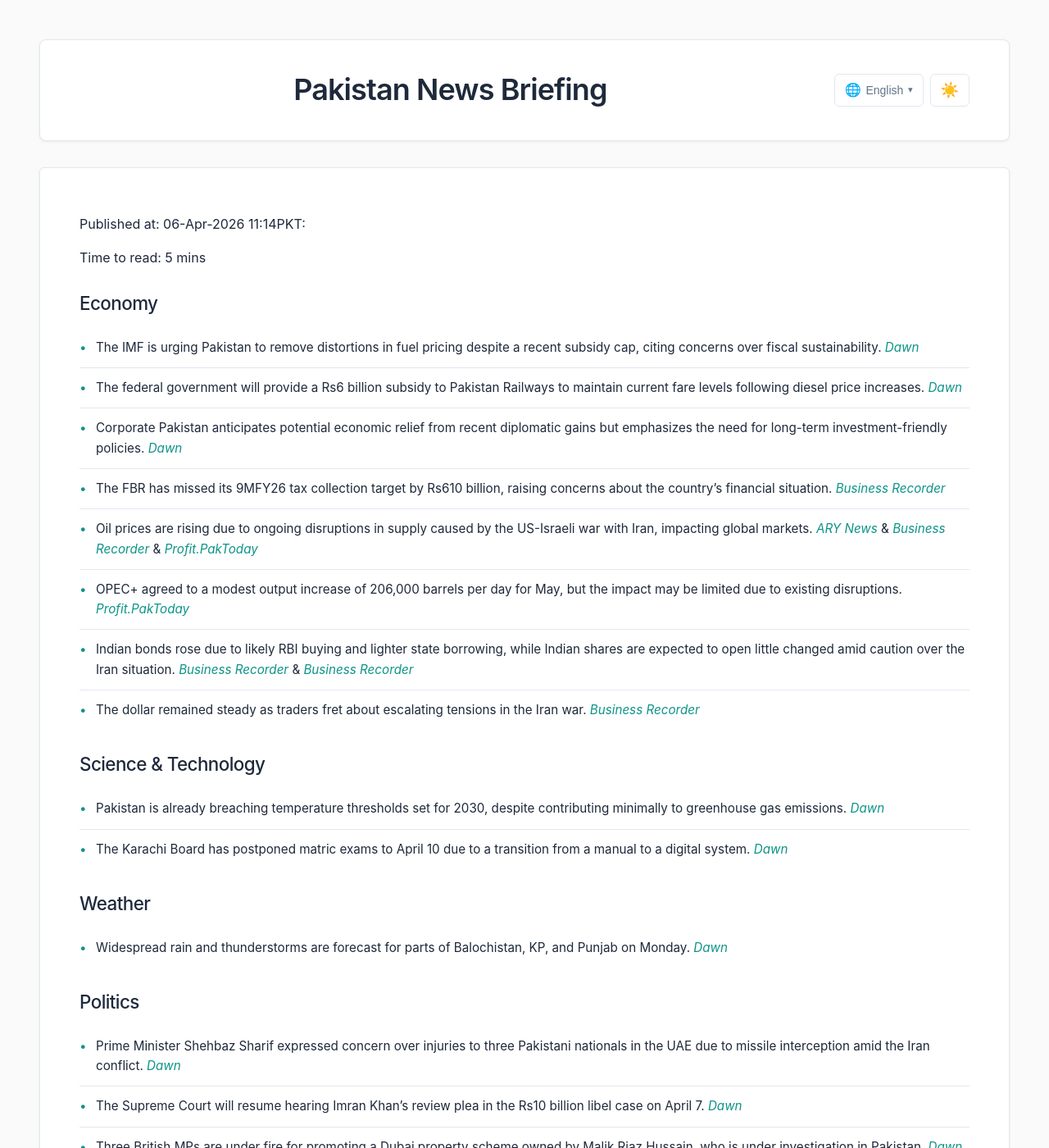
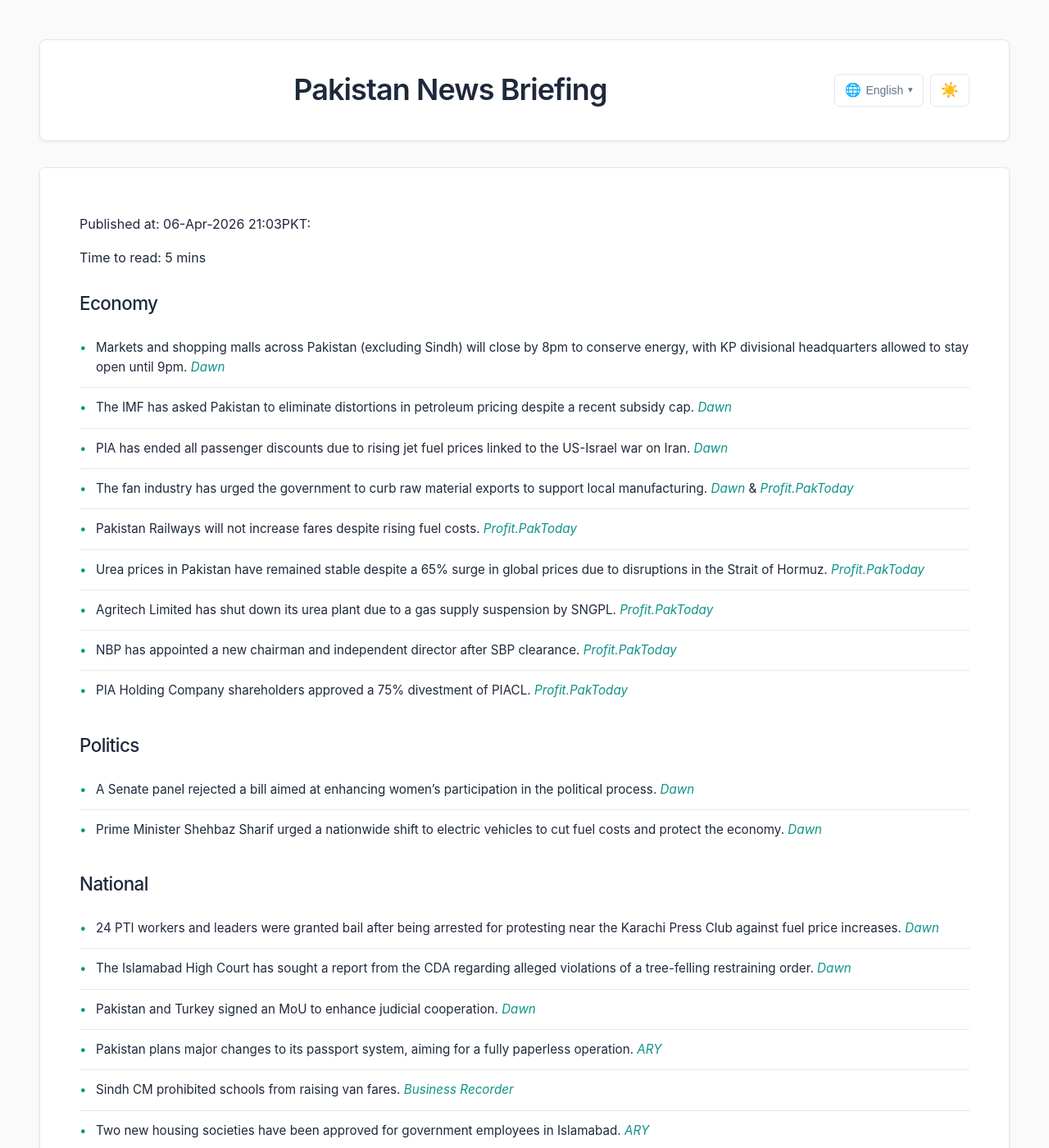
Before and after one commit to zsubzwary/news, a Jekyll site: the page built from en/index.md, in a window 1280 px wide and 1400 px high. Shown: the whole window at 82% size. Built offline with Jekyll 4.4.1, drawn with Linux system fonts in a browser that asks for light colours; some web fonts are replaced; some of the changed text lies outside the part shown.

Commit message:
DateTime; 2026-04-06T16:03:09.987Z

```diff
--- a/en/index.md
+++ b/en/index.md
@@ -4,68 +4,70 @@ title: Pakistan News Briefing
 lang: en
 ---
 
-Published at: 06-Apr-2026 11:14PKT:
+Published at: 06-Apr-2026 21:03PKT:
 
 Time to read: 5 mins
 
 ### Economy
-- The IMF is urging Pakistan to remove distortions in fuel pricing despite a recent subsidy cap, citing concerns over fiscal sustainability. *[Dawn](https://www.dawn.com/news/1988914/imf-asks-pakistan-to-remove-fuel-price-distortions-amid-subsidy-pressures)*
-- The federal government will provide a Rs6 billion subsidy to Pakistan Railways to maintain current fare levels following diesel price increases. *[Dawn](https://www.dawn.com/news/1988953/railways-fares-to-remain-unchanged-for-three-months-after-govt-subsidy-in-punjab)*
-- Corporate Pakistan anticipates potential economic relief from recent diplomatic gains but emphasizes the need for long-term investment-friendly policies. *[Dawn](https://www.dawn.com/news/1989028/corporate-hopes-amid-global-tensions)*
-- The FBR has missed its 9MFY26 tax collection target by Rs610 billion, raising concerns about the country's financial situation. *[Business Recorder](https://www.brecorder.com/news/40414928/country-nearing-a-financial-emergency)*
-- Oil prices are rising due to ongoing disruptions in supply caused by the US-Israeli war with Iran, impacting global markets. *[ARY News](https://arynews.tv/oil-prices-rise-as-iran-war-continues-to-disrupt-supply)* & *[Business Recorder](https://www.brecorder.com/news/40414967/oil-prices-rise-as-us-israel-war-with-iran-continues-to-disrupt-supply)* & *[Profit.PakToday](https://profit.pakistantoday.com.pk/2026/04/06/oil-rises-over-110-as-us-israel-war-with-iran-continues-to-disrupt-supply/)*
-- OPEC+ agreed to a modest output increase of 206,000 barrels per day for May, but the impact may be limited due to existing disruptions. *[Profit.PakToday](https://profit.pakistantoday.com.pk/2026/04/06/opec-agrees-to-boost-oil-output-when-strait-of-hormuz-reopens/)*
-- Indian bonds rose due to likely RBI buying and lighter state borrowing, while Indian shares are expected to open little changed amid caution over the Iran situation. *[Business Recorder](https://www.brecorder.com/news/40414977/india-bonds-rise-as-likely-rbi-buying-lighter-state-borrowing-aid-sentiment)* & *[Business Recorder](https://www.brecorder.com/news/40414970/indian-shares-seen-muted-on-caution-over-trumps-iran-threat-banks-in-focus)*
-- The dollar remained steady as traders fret about escalating tensions in the Iran war. *[Business Recorder](https://www.brecorder.com/news/40414969/dollar-steady-as-traders-fret-about-escalating-iran-war)*
+- Markets and shopping malls across Pakistan (excluding Sindh) will close by 8pm to conserve energy, with KP divisional headquarters allowed to stay open until 9pm. *[Dawn](https://www.dawn.com/news/1989178/markets-malls-to-close-at-8pm-across-country-except-sindh-to-conserve-energy)*
+- The IMF has asked Pakistan to eliminate distortions in petroleum pricing despite a recent subsidy cap. *[Dawn](https://www.dawn.com/news/1988914/imf-asks-pakistan-to-remove-fuel-price-distortions-amid-subsidy-pressures)*
+- PIA has ended all passenger discounts due to rising jet fuel prices linked to the US-Israel war on Iran. *[Dawn](https://www.dawn.com/news/1989134/pia-cuts-operations-ends-discounts-amid-rise-in-jet-fuel-prices-due-to-war-on-iran)*
+- The fan industry has urged the government to curb raw material exports to support local manufacturing. *[Dawn](https://www.dawn.com/news/1989122/representatives-from-pakistans-fan-industry-seek-policy-interventions-during-meeting-with-finmin)* & *[Profit.PakToday](https://profit.pakistantoday.com.pk/2026/04/06/fan-industry-urges-curbs-on-raw-material-exports-to-support-local-manufacturing/)*
+- Pakistan Railways will not increase fares despite rising fuel costs. *[Profit.PakToday](https://profit.pakistantoday.com.pk/2026/04/06/pakistan-railways-to-keep-fares-unchanged-amid-fuel-cost-pressures/)*
+- Urea prices in Pakistan have remained stable despite a 65% surge in global prices due to disruptions in the Strait of Hormuz. *[Profit.PakToday](https://profit.pakistantoday.com.pk/2026/04/06/pakistans-urea-holds-steady-as-global-prices-surge-65-amid-hormuz-disruption/)*
+- Agritech Limited has shut down its urea plant due to a gas supply suspension by SNGPL. *[Profit.PakToday](https://profit.pakistantoday.com.pk/2026/04/06/agritech-shuts-urea-plant-after-gas-supply-suspension-by-sngpl/)*
+- NBP has appointed a new chairman and independent director after SBP clearance. *[Profit.PakToday](https://profit.pakistantoday.com.pk/2026/04/06/national-bank-of-pakistan-appoints-chairman-after-sbp-clearance/)*
+- PIA Holding Company shareholders approved a 75% divestment of PIACL. *[Profit.PakToday](https://profit.pakistantoday.com.pk/2026/04/06/pia-holding-company-shareholders-approve-75-divestment-of-piacl/)*
+
+### Politics
+- A Senate panel rejected a bill aimed at enhancing women’s participation in the political process. *[Dawn](https://www.dawn.com/news/1989153/senate-panel-rejects-bill-seeking-to-enhance-womens-participation-in-politcal-process)*
+- Prime Minister Shehbaz Sharif urged a nationwide shift to electric vehicles to cut fuel costs and protect the economy. *[Dawn](https://www.dawn.com/news/1989149/pm-shehbaz-urges-nationwide-shift-to-electric-vehicles-to-cut-fuel-costs-protect-economy)*
+
+### National
+- 24 PTI workers and leaders were granted bail after being arrested for protesting near the Karachi Press Club against fuel price increases. *[Dawn](https://www.dawn.com/news/1989159/judicial-magistrate-grants-bail-to-pti-protesters-arrested-for-demonstrating-near-karachi-press-club)*
+- The Islamabad High Court has sought a report from the CDA regarding alleged violations of a tree-felling restraining order. *[Dawn](https://www.dawn.com/news/1989105/ihc-seeks-report-from-cda-over-alleged-violation-of-tree-felling-restraining-order)*
+- Pakistan and Turkey signed an MoU to enhance judicial cooperation. *[Dawn](https://www.dawn.com/news/1989111/pakistan-turkiye-sign-mou-in-bid-to-enhance-judicial-cooperation)*
+- Pakistan plans major changes to its passport system, aiming for a fully paperless operation. *[ARY](https://arynews.tv/pakistan-to-make-passport-system-paperless/)*
+- Sindh CM prohibited schools from raising van fares. *[Business Recorder](https://www.brecorder.com/news/40415034/sindh-cm-prohibits-schools-from-raising-van-fares)*
+- Two new housing societies have been approved for government employees in Islamabad. *[ARY](https://arynews.tv/two-housing-societies-approved-for-govt-employees/)*
+
+### International
+- The Foreign Office neither confirmed nor denied reports of Pakistan proposing a framework to end the US-Israel war on Iran. *[Dawn](https://www.dawn.com/news/1989118/peace-process-ongoing-fo-neither-confirms-nor-denies-reports-of-pakistan-proposing-framework-to-end-iran-war)*
+- Three Pakistani nationals were injured in the UAE during an incident involving a missile interception amid the Iran conflict. *[Dawn](https://www.dawn.com/news/1989058/pm-shehbaz-deeply-concerned-after-3-pakistani-nationals-injured-in-uae-amid-iran-conflict)*
+- US Democratic lawmakers visited Cuba and called on Donald Trump to “bring the rhetoric down”. *[Dawn](https://www.dawn.com/news/1989141/us-democratic-lawmakers-visit-cuba-call-on-trump-to-bring-the-rhetoric-down)*
+- Myanmar’s new president, Min Aung Hlaing, faces a genocide complaint in Indonesia. *[Dawn](https://www.dawn.com/news/1989131/myanmars-new-president-min-aung-hlaing-faces-genocide-complaint-in-indonesia)*
+- South Korea believes Kim Jong Un’s daughter is being positioned as his successor. *[Dawn](https://www.dawn.com/news/1989088/south-korea-says-credible-intelligence-indicates-kim-jong-uns-daughter-is-his-successor)*
+- Iran rejected a ceasefire proposal and wants a lasting end to the war. *[Business Recorder](https://www.brecorder.com/news/40415037/iran-rejects-ceasefire-as-deadline-nears-on-trump-hell-ultimatum)*
+- Israel struck Iran’s petrochemical complex at Asaluyeh. *[Business Recorder](https://www.brecorder.com/news/40415029/israel-strikes-irans-petrochemical-complex-at-asaluyeh-defence-minister-says)*
+- UAE says the use of the Strait of Hormuz must be guaranteed in any US-Iran deal. *[Business Recorder](https://www.brecorder.com/news/40415019/eu-chief-says-targeting-civilian-infrastructure-illegal)*
+
+### Weather
+- The PDMA issued a flood advisory for several districts in Khyber Pakhtunkhwa, anticipating low to medium-level flooding in the Kabul River. *[Dawn](https://www.dawn.com/news/1989176/pdma-issues-flood-advisory-for-several-kp-districts)*
 
 ### Science & Technology
-- Pakistan is already breaching temperature thresholds set for 2030, despite contributing minimally to greenhouse gas emissions. *[Dawn](https://www.dawn.com/news/1988919/pakistan-breaching-temperature-thresholds-set-for-2030)*
-- The Karachi Board has postponed matric exams to April 10 due to a transition from a manual to a digital system. *[Dawn](https://www.dawn.com/news/1988882/karachi-board-postpones-matric-exams-to-april-10)*
+- Artemis II crew reached the moon and is approaching a record-breaking distance from Earth. *[Dawn](https://www.dawn.com/news/1989073/artemis-crew-reaches-the-moon-approaches-record-breaking-distance-from-earth)*
 
-### Weather
-- Widespread rain and thunderstorms are forecast for parts of Balochistan, KP, and Punjab on Monday. *[Dawn](https://www.dawn.com/news/1988866/met-office-forecasts-widespread-rain-thunderstorms-in-parts-of-balochistan-kp-punjab-on-monday)*
-
-### Politics
-- Prime Minister Shehbaz Sharif expressed concern over injuries to three Pakistani nationals in the UAE due to missile interception amid the Iran conflict. *[Dawn](https://www.dawn.com/news/1989058/pm-shehbaz-sharif-deeply-concerned-after-3-pakistani-nationals-injured-in-uae-amid-iran-conflict)*
-- The Supreme Court will resume hearing Imran Khan’s review plea in the Rs10 billion libel case on April 7. *[Dawn](https://www.dawn.com/news/1988910/supreme-court-to-resume-imrans-review-plea-hearing-in-rs10bn-libel-case-tomorrow)*
-- Three British MPs are under fire for promoting a Dubai property scheme owned by Malik Riaz Hussain, who is under investigation in Pakistan. *[Dawn](https://www.dawn.com/news/1988904/british-mps-under-fire-for-promoting-malik-riazs-dubai-project-report)*
-- PM Shehbaz Sharif urged provinces to release funds for the fuel subsidy rollout. *[Profit.PakToday](https://profit.pakistantoday.com.pk/2026/04/06/pm-urges-provinces-to-release-funds-for-fuel-subsidy-rollout-amid-energy-crisis/)*
-
-### National
-- Protesters blocked the Karakoram Highway in Diamer district, demanding rights for those affected by the Diamer-Bhasha Dam. *[Dawn](https://www.dawn.com/news/1988915/diamer-bhasha-dam-land-affected-people-block-karakoram-highway)*
-- Sindh government expressed concern over delays in Tarbela Dam infrastructure works, warning of a potential Kharif water crisis. *[Dawn](https://www.dawn.com/news/1988905/sindh-flags-tarbela-delays-warns-of-kharif-water-crisis)*
-- 23 PTI leaders and workers were arrested after police scuttled a protest near the Karachi Press Club. *[Dawn](https://www.dawn.com/news/1988819/23-pti-leaders-workers-arrested-as-police-scuttle-protest-near-karachi-press-club)*
-- Balochistan and Khyber Pakhtunkhwa have set closure timings for markets, eateries, and wedding halls to conserve energy. *[Dawn](https://www.dawn.com/news/1988856/balochistan-kp-set-closure-timings-for-markets-eateries-wedding-halls-to-conserve-energy)*
-
-### International
-- The US-Israel war with Iran continues, with no signs of a ceasefire, and the Strait of Hormuz remains a sticking point. *[Dawn](https://www.dawn.com/news/1988918/strait-of-hormuz-stays-sticking-point-as-ceasefire-remains-elusive)*
-- Donald Trump issued an ultimatum to Iran, threatening attacks on infrastructure if the Strait of Hormuz is not reopened by Tuesday. *[Dawn](https://www.dawn.com/news/1989049/trumps-strait-of-hormuz-ultimatum-threat-or-tactic)* & *[Business Recorder](https://www.brecorder.com/news/40414968/asia-markets-brace-for-trumps-promised-assault-on-iranian-infrastructure)*
-- Iran launched fresh attacks across the Middle East in response to Trump’s warning. *[ARY News](https://arynews.tv/defiant-iran-ramps-up-attacks-trump-warning/)*
-- Russia claims to have downed 148 Ukrainian drones in three hours. *[ARY News](https://arynews.tv/russia-says-it-downed-148-ukrainian-drones-in-three-hours/)* & *[Business Recorder](https://www.brecorder.com/news/40414978/russian-drone-attack-on-ukraines-odesa-kills-three-regional-governor-says)*
-- Israel is searching for missing people after a building was struck by an Iranian missile, resulting in two deaths. *[ARY News](https://arynews.tv/israeli-rescuers-search-missing-building-strike-two-dead/)*
-- Egypt is experiencing energy shocks due to the conflict, leading to early closures of businesses. *[Dawn](https://www.dawn.com/news/1989055/not-the-cairo-we-know-energy-shock-from-iran-war-dims-egypt-nights)*
-- The US, Iran, and mediators are reportedly discussing a potential 45-day ceasefire. *[Business Recorder](https://www.brecorder.com/news/40414972/us-iran-and-mediators-make-push-for-45-day-ceasefire-axios-reports)*
+### Health
+- No relevant articles.
 
 ### Sports
-- Carlos Alcaraz is preparing for his return to clay court tennis. *[Business Recorder](https://www.brecorder.com/news/40414979/alcaraz-ready-to-get-his-socks-dirty-with-return-to-clay)*
-
-### Health
-- No relevant news in provided articles.
+- Harry Kane trained with Bayern Munich ahead of their Champions League tie against Real Madrid. *[Business Recorder](https://www.brecorder.com/news/40415017/kane-trains-with-bayern-ahead-of-real-madrid-champions-league-tie)*
 
 ### Other
-- British royals attended Easter service without Prince Andrew. *[Dawn](https://www.dawn.com/news/1988903/british-royals-attend-easter-service-without-andrew)*
-- Selena Gomez responded to a viral conspiracy theory about being cloned. *[ARY News](https://arynews.tv/selena-gomezs-response-to-being-cloned-goes-viral/)*
-- Prince Harry was seen skiing with Justin Trudeau and Eileen Gu. *[ARY News](https://arynews.tv/prince-harry-enjoys-skiing-with-justin-trudeau-and-olympian-eileen-gu/)*
-- Kaley Cuoco and her fiancé celebrated their daughter’s birthday. *[ARY News](https://arynews.tv/kaley-cuoco-fiance-marks-daughters-birthday/)*
-- Savannah Guthrie shared an emotional Easter message amid the search for her missing mother. *[ARY News](https://arynews.tv/savannah-guthrie-shares-emotional-easter-message-amid-search-for-missing-mom/)*
-- Qatar has issued a guide for obtaining a driving license. *[ARY News](https://arynews.tv/qatar-step-by-step-guide-for-obtaining-driving-licence/)*
-- The Super Mario Galaxy movie has become 2026’s first major box office success. *[ARY News](https://arynews.tv/super-mario-galaxy-movie-became-2026s-first-major-success/)*
-- Malaysia and Ethiopia showcased their tourism potential at the Pakistan Travel Mart 2026. *[Business Recorder](https://www.brecorder.com/news/40414919/pakistan-travel-mart-2026-malaysia-ethiopia-showcase-tourism-potential)*
-- Mitchell’s Fruit Farms Limited reported on its history and share pattern. *[Business Recorder](https://www.brecorder.com/news/40414929/mitchells-fruit-farms-limited)*
-- A satirical piece about the US Secretary of War’s fund manager. *[Profit.PakToday](https://profit.pakistantoday.com.pk/2026/04/06/us-secretary-of-wars-fund-manager-asks-him-to-fire-just-one-more-services-chief/)*
-- An editorial discusses policy paralysis on petrol prices. *[Profit.PakToday](https://profit.pakistantoday.com.pk/2026/04/06/policy-paralysis-on-petrol-will-only-increase-the-trust-deficit/)*
-- An editorial questions whether Pakistan should import cheaper Iranian oil despite sanctions. *[Profit.PakToday](https://profit.pakistantoday.com.pk/2026/04/06/pakistan-cant-import-cheaper-iranian-oil-because-of-sanctions-is-there-a-case-to-be-made-to-do-it-anyways-2/)*
-- A piece discusses the fractured global economy and the impact of war. *[Business Recorder](https://www.brecorder.com/news/40414920/war-and-a-fractured-global-economy)*
-- Concern voiced at deceleration in pace of work on Red Line, Green Line-II. *[Business Recorder](https://www.brecorder.com/news/40414927/concern-voiced-at-deceleration-in-pace-of-work-on-red-line-green-line-ii)*
-- Gold and silver prices in Pakistan. *[Profit.PakToday](https://profit.pakistantoday.com.pk/2026/04/06/silver-price-in-pakistan-for-today-april-06-2026/)* & *[Profit.PakToday](https://profit.pakistantoday.com.pk/2026/04/06/gold-price-in-pakistan-for-today-april-06-2026/)*
-- Testing out alternative oil routes. *[Dawn](https://www.dawn.com/news/1989021/testing-out-alternative-oil-routes)*
+- A fact check debunked a viral video claiming to show Iranian soldiers capturing a US pilot. *[Dawn](https://www.dawn.com/news/1989168/fact-check-viral-video-does-not-show-iranian-soldiers-capturing-us-pilot-after-shooting-down-jet)*
+- An opinion piece criticized the government’s austerity measures as insufficient. *[Dawn](https://www.dawn.com/news/1988928/austerity-delusion)*
+- Hira Khan mocked influencer Dr. Ejaz Waris in a now-viral video. *[ARY](https://arynews.tv/hira-khan-mocks-influencer-dr-ejaz-waris-in-now-viral-video/)*
+- Sajal Aly urged sympathy for those affected by the fuel price hike. *[ARY](https://arynews.tv/sajal-aly-has-a-message-for-all-amid-petrol-price-hike/)*
+- Kuwait warned against sharing war-related and sectarian content online. *[ARY](https://arynews.tv/kuwait-issues-warning-against-sensitive-content/)*
+- British MPs are under fire for promoting a Dubai project owned by Malik Riaz. *[Dawn](https://www.dawn.com/news/1988904/british-mps-under-fire-for-promoting-malik-riazs-dubai-project-report)*
+- Ogra and PSO were criticized for poor monitoring of oil stocks. *[Dawn](https://www.dawn.com/news/1989171/ogra-pso-come-under-fire-for-poor-monitoring-of-oil-stocks)*
+- The IAEA warned that strikes near Iran’s Bushehr nuclear power plant must stop. *[Business Recorder](https://www.brecorder.com/news/40415027/iaea-says-strikes-near-iran-nuclear-power-plant-must-stop)*
+- Gas supply has been restored in Tehran after an attack on infrastructure. *[Business Recorder](https://www.brecorder.com/news/40415025/gas-supply-restored-in-tehran-after-attack-on-infrastructure-state-tv)*
+- India’s Reliance is buying Venezuelan oil directly from PDVSA. *[Business Recorder](https://www.brecorder.com/news/40415038/indias-reliance-buys-venezuelan-oil-directly-from-pdvsa-document-and-data-show)*
+- Trump set a Tuesday deadline for Iran to reopen the Strait of Hormuz. *[Business Recorder](https://www.brecorder.com/news/40415042/trump-says-tuesday-deadline-to-make-a-deal-with-iran-is-final)*
+- Gulf equities closed mixed amid uncertainty over US-Iran talks. *[Business Recorder](https://www.brecorder.com/news/40415040/gulf-equities-mixed-as-investors-await-clarity-on-us-iran-talks)*
+- Wall Street edged higher as investors assessed the prospects for a resolution to the Middle East conflict. *[Business Recorder](https://www.brecorder.com/news/40415039/wall-street-edges-higher-as-investors-assess-mideast-resolution-prospects)*
+- India’s central bank kept foreign debt investment limits unchanged. *[Business Recorder](https://www.brecorder.com/news/40415036/indias-central-bank-keeps-foreign-debt-investment-limits-unchanged-for-2026-27)*
+- Iran says the US airman rescue may have been a cover to steal enriched uranium. *[Business Recorder](https://www.brecorder.com/news/40415022/iran-says-us-airman-rescue-may-have-been-cover-to-steal-enriched-uranium)*
+- Currency exchange rates: USD, UAE Dirham, Saudi Riyal. *[ARY](https://arynews.tv/dollar-currency-rates-in-pakistan-today-april-06-2026/)*, *[ARY](https://arynews.tv/uae-dirham-to-pakistani-rupee-rate-today-april-6-2026/)*, *[ARY](https://arynews.tv/saudi-riyal-to-pakistani-rupee-rate-today-april-6-2026/)*
+- Silver rates today in Pakistan. *[ARY](https://arynews.tv/silver-rate-today-in-pakistan-april-6-2026/)*
```
